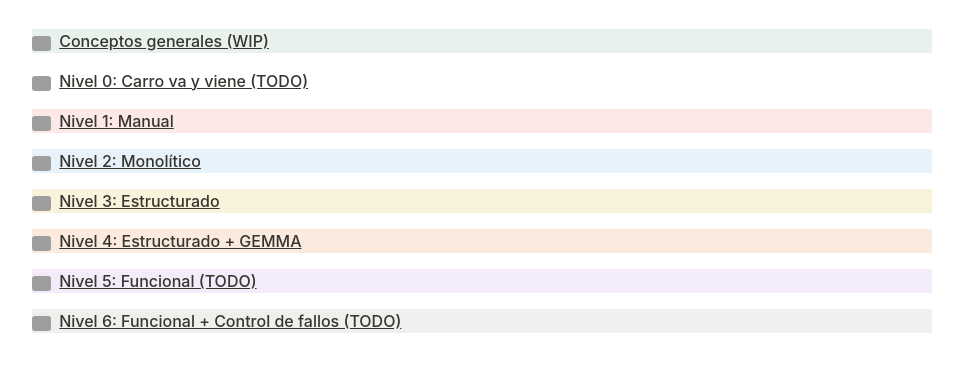
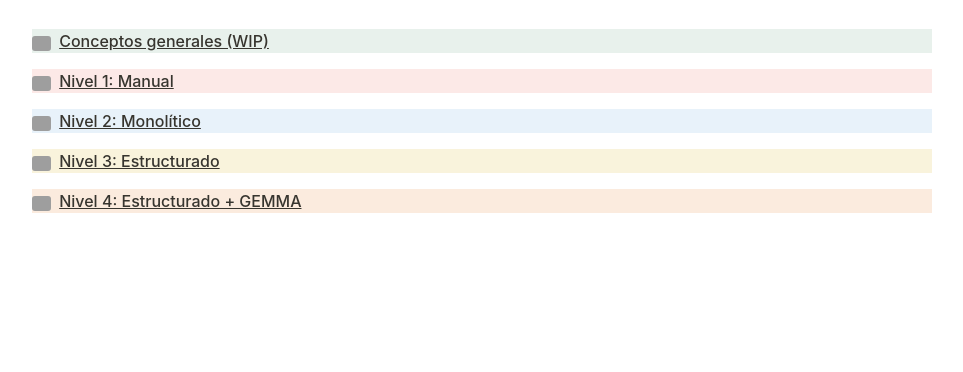
Before and after one commit to famoreno/tc3notebook, a plain HTML site: page index.html in a window 1280 px wide. Shown: the part 188-560 px from the top of the page, without its empty margins (158-1121 px from the left). Drawn offline with Linux system fonts and the light colour scheme; grey boxes are pictures that could not be loaded.

Commit message:
Removed link to dead sections

```diff
--- a/index.html
+++ b/index.html
@@ -21,10 +21,10 @@
 					href="cb.html"><img
 						class="icon" src="https://www.notion.so/icons/light-bulb_gray.svg" />Conceptos generales
 					(WIP)</a></figure>
-			<figure id="203dc82f-49f8-8095-b813-c096da8fdff1" class="link-to-page"><a
+			<!-- <figure id="203dc82f-49f8-8095-b813-c096da8fdff1" class="link-to-page"><a
 					href="" "n0_carro_va_y_viene.html"><img
 						class="icon" src="https://www.notion.so/icons/train_gray.svg" />Nivel 0: Carro va y viene
-					(TODO)</a></figure>
+					(TODO)</a></figure> -->
 			<figure id="203dc82f-49f8-8075-8dc4-c8cbbafd7ab6" class="block-color-red_background link-to-page"><a
 					href="n1_manual.html"><img
 						class="icon" src="https://www.notion.so/icons/hand_gray.svg" />Nivel 1: Manual</a></figure>
@@ -40,14 +40,14 @@
 					href="n4_estructurado_gemma.html"><img
 						class="icon" src="https://www.notion.so/icons/chess-king_gray.svg" />Nivel 4: Estructurado +
 					GEMMA</a></figure>
-			<figure id="203dc82f-49f8-8050-83d6-e19b227c2945" class="block-color-purple_background link-to-page"><a
+			<!-- <figure id="203dc82f-49f8-8050-83d6-e19b227c2945" class="block-color-purple_background link-to-page"><a
 					href="" "n5_funcional.html"><img
 						class="icon" src="https://www.notion.so/icons/wall_gray.svg" />Nivel 5: Funcional (TODO)</a>
-			</figure>
-			<figure id="203dc82f-49f8-80da-a2c7-cf3f43ff8a86" class="block-color-gray_background link-to-page"><a
+			</figure> -->
+			<!-- <figure id="203dc82f-49f8-80da-a2c7-cf3f43ff8a86" class="block-color-gray_background link-to-page"><a
 					href="" "n6_funcional_control_fallos.html"><img
 						class="icon" src="https://www.notion.so/icons/warning_gray.svg" />Nivel 6: Funcional + Control
-					de fallos (TODO)</a></figure>
+					de fallos (TODO)</a></figure> -->
 			<p id="1e3dc82f-49f8-8093-8b86-c14a0a8d8745" class="">
 			</p>
 			<p id="1e2dc82f-49f8-80ce-9830-c48c7d5ae659" class="">
```
